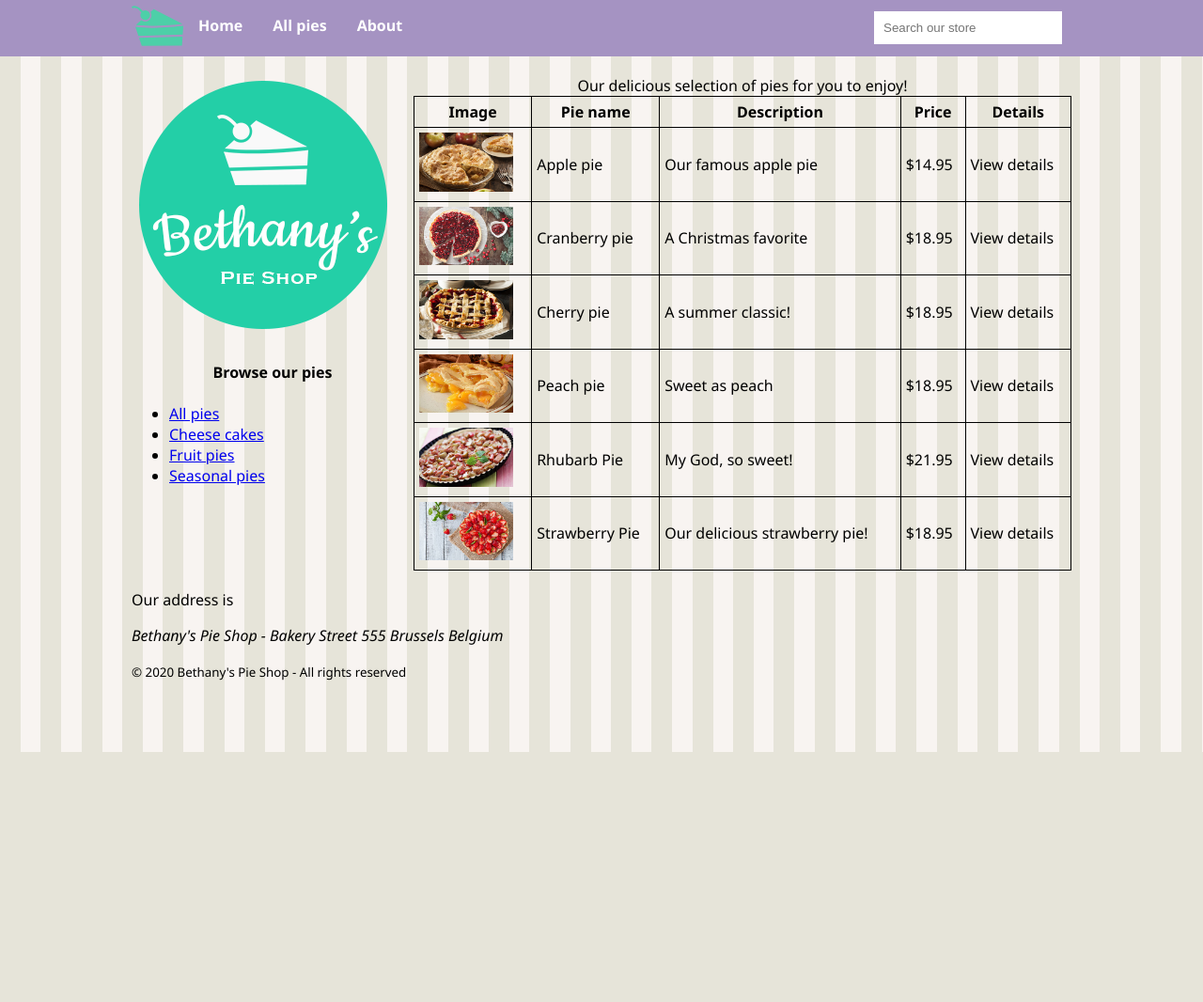
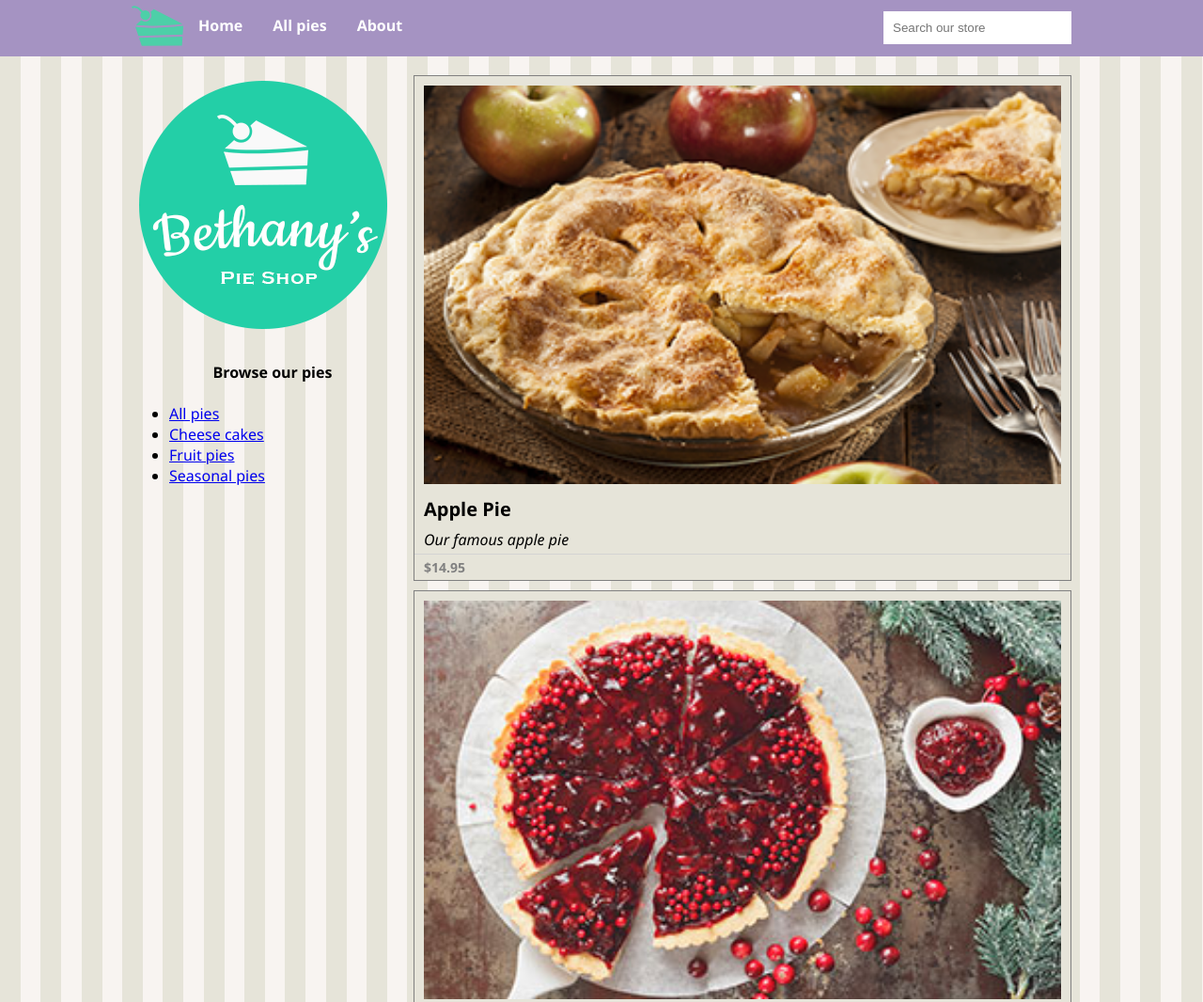
Before and after one commit to taylonr/ps-css-applying-special-effects, a plain HTML site: page fruitpies.html in a window 1280 px wide. Shown: the top 1066 px of the page at 94% size. Before the commit the page ends 800 px from the top, so only its background shows below. Drawn offline with Linux system fonts and the light colour scheme.

Commit message:
Adding card styles

```diff
--- a/fruitpies.html
+++ b/fruitpies.html
@@ -9,9 +9,7 @@
         <meta name="viewport" content="width=device-width, initial-scale=1">
         <link rel="icon" type="image/png" href="favicon.png">
         <link rel="stylesheet" type="text/css" href="./styles.css">
-
         <style>
-
             th,
             td {
                 padding: 5px;
@@ -34,7 +32,6 @@
         <div style="width:1000px;margin-left: auto;margin-right: auto;">
             <aside id="leftmenu">
                 <img src="images/bethanylogo.png" />
-
                 <header>
                     <h4 style="text-align: center;">Browse our pies</h4>
                 </header>
@@ -44,71 +41,59 @@
                     <li><a href="fruitpies.html">Fruit pies</a></li>
                     <li><a href="seasonalpies.html">Seasonal pies</a></li>
                 </ul>
-
             </aside>
             <main id="main">
-            <table border="1"
-                style="width:100%;border: 1px solid black;border-collapse: collapse; padding: 20px;border-spacing: 5px;">
-                <caption>
-                    Our delicious selection of pies for you to enjoy!
-                </caption>
-                <thead>
-                    <tr>
-                        <th>Image</th>
-                        <th>Pie name</th>
-                        <th>Description</th>
-                        <th>Price</th>
-                        <th>Details</th>
-                    </tr>
-                </thead>
-                <tbody>
-                    <tr>
-                        <td><img src="images/products/applepiesmall.jpg" width="100"></td>
-                        <td>Apple pie</td>
-                        <td>Our famous apple pie</td>
-                        <td>$14.95</td>
-                        <td>View details</td>
-                    </tr>
-                    <tr>
-                        <td><img src="images/products/cranberrypiesmall.jpg" width="100"></td>
-                        <td>Cranberry pie</td>
-                        <td>A Christmas favorite</td>
-                        <td>$18.95</td>
-                        <td>View details</td>
-                    </tr>
-                    <tr>
-                        <td><img src="images/products/cherrypiesmall.jpg" width="100"></td>
-                        <td>Cherry pie</td>
-                        <td>A summer classic!</td>
-                        <td>$18.95</td>
-                        <td>View details</td>
-                    </tr>
-                    <tr>
-                        <td><img src="images/products/peachpiesmall.jpg" width="100"></td>
-                        <td>Peach pie</td>
-                        <td>Sweet as peach</td>
-                        <td>$18.95</td>
-                        <td>View details</td>
-                    </tr>
-                    <tr>
-                        <td><img src="images/products/rhubarbpiesmall.jpg" width="100"></td>
-                        <td>Rhubarb Pie</td>
-                        <td>My God, so sweet!</td>
-                        <td>$21.95</td>
-                        <td>View details</td>
-                    </tr>
-                    <tr>
-                        <td><img src="images/products/strawberrypiesmall.jpg" width="100"></td>
-                        <td>Strawberry Pie</td>
-                        <td>Our delicious strawberry pie!</td>
-                        <td>$18.95</td>
-                        <td>View details</td>
-                    </tr>
-
-                </tbody>
-            </table>
+                <div class="cards">
+                    <div class="card">
+                        <div class="content">
+                            <img src="images/products/applepiesmall.jpg">
+                            <h1 class="title">Apple Pie</h1>
+                            <div class="description">Our famous apple pie</div>
+                        </div>
+                        <div class="footer">$14.95</div>
+                    </div>
+                    <div class="card">
+                        <div class="content">
+                            <img src="images/products/cranberrypiesmall.jpg">
+                            <h1 class="title">Cranberry Pie</h1>
+                            <div class="description">A Christmas favorite</div>
+                        </div>
+                        <div class="footer">$18.95</div>
+                    </div>
+                    <div class="card">
+                        <div class="content">
+                            <img src="images/products/cherrypiesmall.jpg">
+                            <h1 class="title">Cherry Pie</h1>
+                            <div class="description">A summer classic!</div>
+                        </div>
+                        <div class="footer">$18.95</div>
+                    </div>
+                    <div class="card">
+                        <div class="content">
+                            <img src="images/products/peachpiesmall.jpg">
+                            <h1 class="title">Peach Pie</h1>
+                            <div class="description">Sweet as peach</div>
+                        </div>
+                        <div class="footer">$18.95</div>
+                    </div>
+                    <div class="card">
+                        <div class="content">
+                            <img src="images/products/rhubarbpiesmall.jpg">
+                            <h1 class="title">Rhubarb Pie</h1>
+                            <div class="description">My wow, so sweet!</div>
+                        </div>
+                        <div class="footer">$21.95</div>
+                    </div>
+                    <div class="card">
+                        <div class="content">
+                            <img src="images/products/strawberrypiesmall.jpg">
+                            <h1 class="title">Strawberry Pie</h1>
+                            <div class="description">Our delicious strawberry pie!</div>
+                        </div>
+                        <div class="footer">$21.95</div>
+                    </div>
+                </div>
             </main>
-
             <footer>
                 <p>Our address is <address>Bethany's Pie Shop - Bakery Street 555 Brussels Belgium</address>
                 </p>
--- a/styles.css
+++ b/styles.css
@@ -30,7 +30,7 @@ nav>ul>li {
 
 nav>ul>li.right {
     float: right;
-    padding: 10px;
+    padding: 10px 0px;
 }
 
 nav>ul>li a {
@@ -67,3 +67,42 @@ footer {
     margin-top: 2px;
     width: 200px;
 }
+
+div.cards {
+    display: flex;
+    flex-wrap: wrap;
+}
+
+div.card {
+    border: 1px solid gray;
+    background: #E6E4D9;
+    margin-bottom: 10px;
+    width: 100%;
+}
+
+div.card .content {
+    padding: 10px 10px 0px 10px;
+}
+
+div.card h1 {
+    margin-top: 0.5rem;
+    margin-bottom: 0.5rem;
+    font-size: 1.25rem;
+}
+
+div.card .description {
+    font-style: italic;
+}
+
+div.card .footer {
+    font-size: 14px;
+    font-weight: bold;
+    color: gray;
+    margin-top: 4px;
+    border-top: 1px solid lightgray;
+    padding: 4px 10px 4px 10px;
+}
+
+div.card img {
+    width: 100%;
+}
```
Lines whose indentation alone changed are shown as unchanged.
